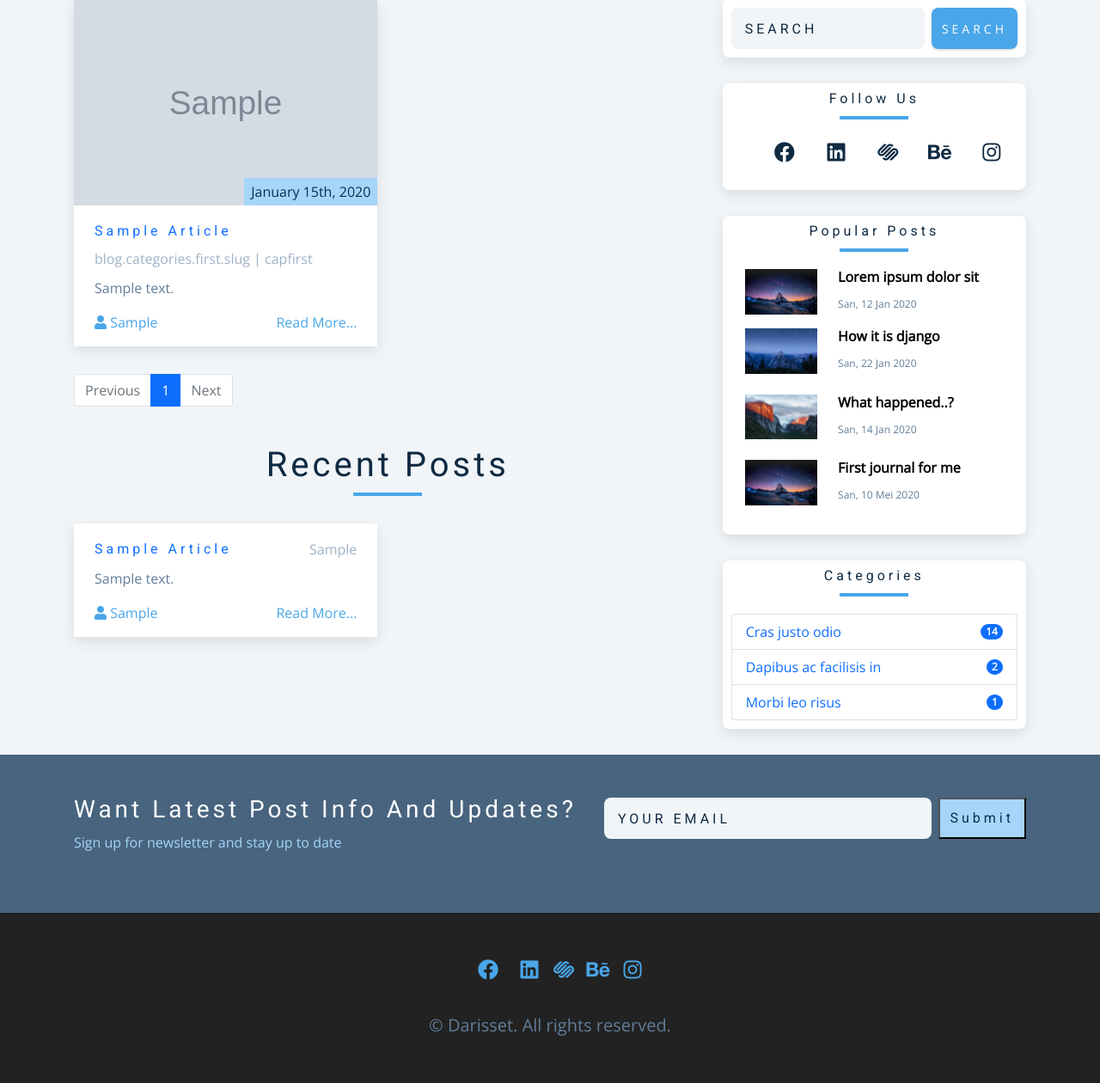
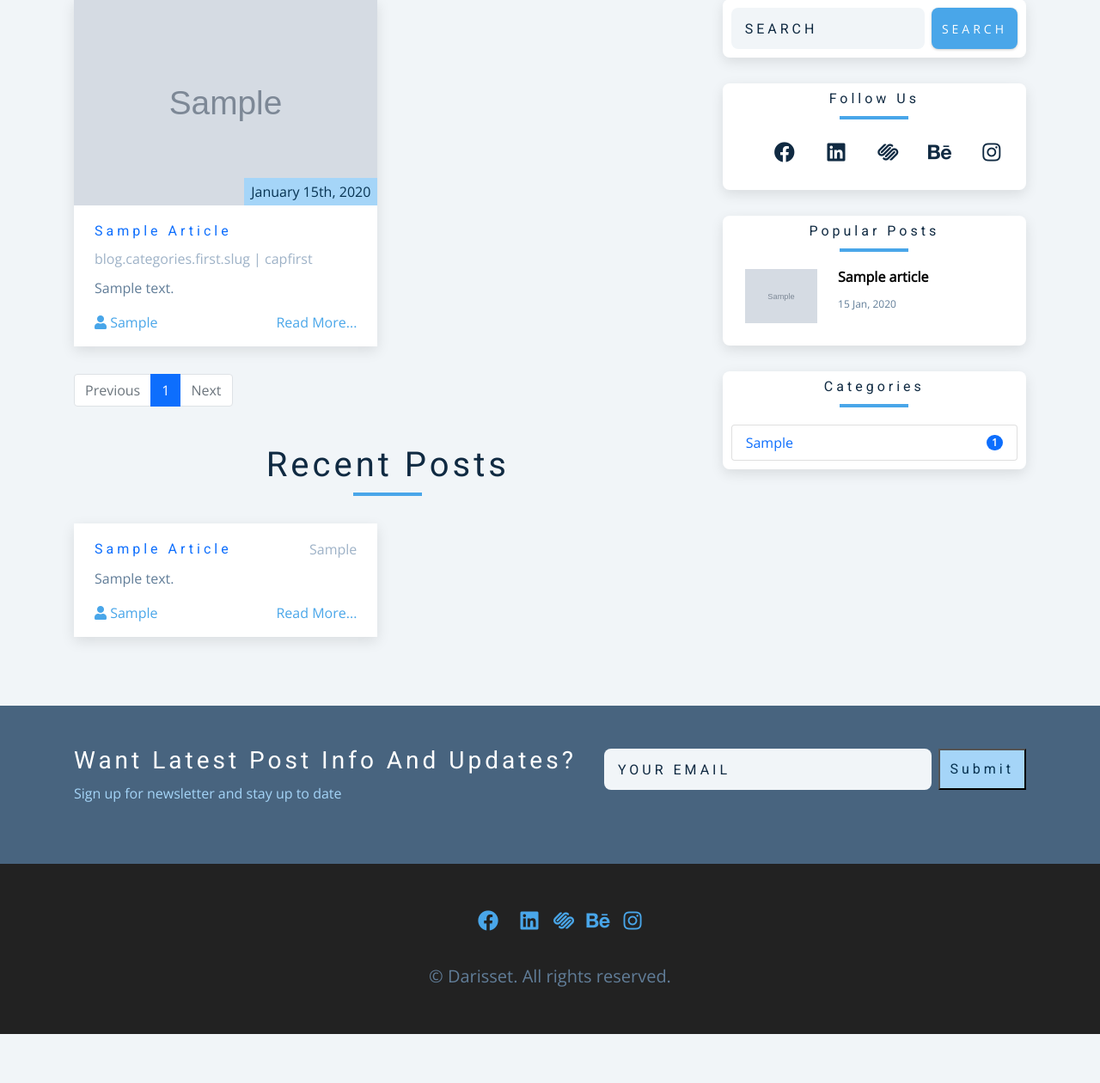
Before and after one commit to BayramovaKonul/django_blog_project, a Django app: page /blogs in a window 1280 px wide. Shown: the part 237-1497 px from the top of the page at 86% size. After the commit the page ends 1440 px from the top, so only its background shows below. Run offline with Django 5.2, Linux system fonts and the light colour scheme; tables that the repository leaves empty hold one stand-in row (values such as "Sample post"); grey boxes marked "Sample" are stand-in pictures; some libraries are stand-ins or nearby versions; some web fonts are replaced.

Commit message:
feat..Category and Popular posts are created
Category with category names and the number of articles in each category was created, popular posts show recent posts.

```diff
--- a/blog/models/article.py
+++ b/blog/models/article.py
@@ -15,7 +15,7 @@ class ArticleModel(CreationDateAbstractModel):
     content = models.TextField()
     published_at = models.DateTimeField(null=True, blank=True)
     picture = models.ImageField(upload_to='article_images')
-    categories = models.ManyToManyField(CategoryModel)
+    categories = models.ManyToManyField(CategoryModel, related_name="articles")
 
     class Meta:
         db_table = 'article'
--- a/blog/templates/blog.html
+++ b/blog/templates/blog.html
@@ -193,50 +193,19 @@
                         <h4 class="text-center">Popular Posts</h4>
                         <div class="underline"></div>
                         <div class="pl-3 pr-3">
+                        {%for popular in recent_posts%}
                             <a href="#" aria-current="true">
                                 <div class="row mb-3">
                                     <div class="col-4">
-                                        <img src="{% static 'img/blog1.jpg' %}" class="thumbnail" alt="...">
+                                        <img src="{{popular.picture.url}}" class="thumbnail" alt="...">
                                     </div>
                                     <div class="col-8 recent-post">
-                                        <h5>Lorem ipsum dolor sit</h5>
-                                        <span>San, 12 Jan 2020</span>
+                                        <h5>{{popular.title}}</h5>
+                                        <span>{{popular.created_at | date:"d M, Y"}}</span>
                                     </div>
                                 </div>
                             </a>
-                            <a href="#" aria-current="true">
-                                <div class="row mb-4">
-                                    <div class="col-4">
-                                        <img src="{% static 'img/blog2.jpg' %}" class="thumbnail" alt="...">
-                                    </div>
-                                    <div class="col-8 recent-post">
-                                        <h5>How it is django</h5>
-                                        <span>San, 22 Jan 2020</span>
-                                    </div>
-                                </div>
-                            </a>
-                            <a href="#" aria-current="true">
-                                <div class="row mb-4">
-                                    <div class="col-4">
-                                        <img src="{% static 'img/blog3.jpg' %}" class="thumbnail" alt="...">
-                                    </div>
-                                    <div class="col-8 recent-post">
-                                        <h5>What happened..?</h5>
-                                        <span>San, 14 Jan 2020</span>
-                                    </div>
-                                </div>
-                            </a>
-                            <a href="#" aria-current="true">
-                                <div class="row mb-4">
-                                    <div class="col-4">
-                                        <img src="{% static 'img/blog1.jpg' %}" class="thumbnail" alt="...">
-                                    </div>
-                                    <div class="col-8 recent-post">
-                                        <h5>First journal for me</h5>
-                                        <span>San, 10 Mei 2020</span>
-                                    </div>
-                                </div>
-                            </a>
+                        {%endfor%}
                         </div>
                     </article>
 
@@ -244,18 +213,12 @@
                         <h4 class="text-center">Categories</h4>
                         <div class="underline"></div>
                         <ul class="list-group">
+                        {%for category in categories%}
                             <li class="list-group-item d-flex justify-content-between align-items-center">
-                                <a href="#">Cras justo odio</a>
-                                <span class="badge bg-primary rounded-pill">14</span>
+                                <a href="#">{{category.slug | capfirst}}</a>
+                                <span class="badge bg-primary rounded-pill">{{category.article_count}}</span>
                             </li>
-                            <li class="list-group-item d-flex justify-content-between align-items-center">
-                                <a href="#">Dapibus ac facilisis in</a>
-                                <span class="badge bg-primary rounded-pill">2</span>
-                            </li>
-                            <li class="list-group-item d-flex justify-content-between align-items-center">
-                                <a href="#">Morbi leo risus</a>
-                                <span class="badge bg-primary rounded-pill">1</span>
-                            </li>
+                        {%endfor%}
                         </ul>
                     </article>
                 </div>
--- a/blog/views.py
+++ b/blog/views.py
@@ -1,8 +1,8 @@
 from django.shortcuts import render
 from django.http import HttpResponse
-from .models import ArticleModel
+from .models import ArticleModel, CategoryModel
 from django.core.paginator import Paginator
-from django.db.models import Q
+from django.db.models import Q, Count
 # Create your views here.
 
 def my_blogs(request):
@@ -24,6 +24,7 @@ def blogs (request):
     page = request.GET.get('page')  # GET - method returns dictionary from URL, get - dictionary method
     search = request.GET.get('search')
     blogs = ArticleModel.objects.all()
+    categories = CategoryModel.objects.annotate(article_count=Count('articles')).values('slug', 'article_count')
     recent_posts = blogs.order_by('-created_at')[:4]
     if search:
         blogs = blogs.filter(Q(title__icontains=search) |
@@ -31,7 +32,8 @@ def blogs (request):
     paginator = Paginator(blogs, 2)
     return render(request, 'blog.html',
                   context={"page_obj" : paginator.get_page(page),
-                           "recent_posts": recent_posts
+                           "recent_posts": recent_posts,
+                           "categories" : categories
                            })
 
 
```
